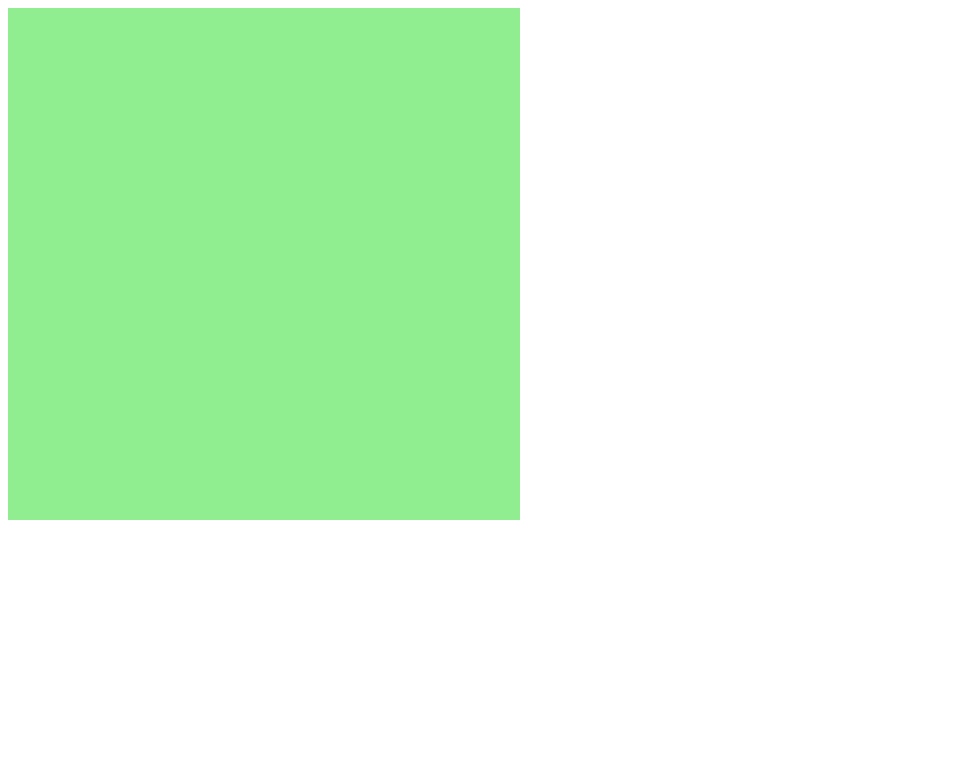
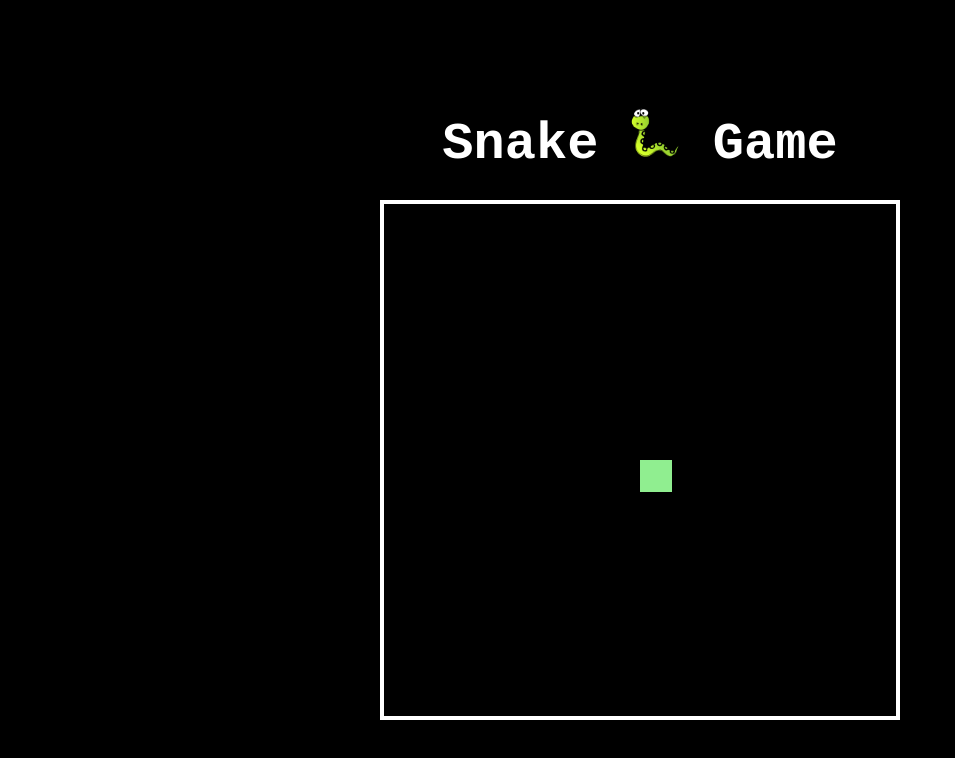
Before and after one commit to PaulaCBS/projetos-dio, a plain HTML site: page snake-game-js/snake-game.html in a window 1280 px wide. Shown: the whole page, without its empty margins (0-955 px from the left). Drawn offline with Linux system fonts and the light colour scheme.

Commit message:
adicionada cobrinha e css ao snake-game

```diff
--- a/snake-game-js/snake-game.css
+++ b/snake-game-js/snake-game.css
@@ -0,0 +1,26 @@
+*{
+    margin: 0;
+    padding: 0;
+    font-family: monospace;
+}
+body{
+    width: 100%;
+    height: 100vh;
+    display: flex;
+    flex-direction: column;
+    justify-content: center;
+    align-items: center;
+    background-color: #000;
+}
+.game-title{
+    margin: 2rem 0;
+    font-size: 4rem;
+    color: #FFF;
+}
+.snake-img{
+    width: 4rem;
+    height: 4rem;
+}
+canvas{
+    border: 4px solid #FFF
+}
--- a/snake-game-js/snake-game.html
+++ b/snake-game-js/snake-game.html
@@ -6,6 +6,12 @@
     <title>Snake Game</title>
 </head>
 <body>
+    <h1 class="game-title">
+        Snake
+        <img src="./snake.png" alt="cobra"class="snake-img">
+        Game
+    </h1>
+
     <canvas id="snake" width="512" height="512"></canvas>
 
     <script defer src="snake-game.js"></script>
--- a/snake-game-js/snake-game.js
+++ b/snake-game-js/snake-game.js
@@ -4,9 +4,24 @@ const box = 32;
 
 const createBG = () => {
     //cor
-    context.fillStyle = "lightGreen";
-    // eixo x, y e altura, largura (32 pixels)
+    context.fillStyle = "black";
+    // eixo x, y e altura, largura (16 quadrados de 32 pixels)
     context.fillRect(0, 0, 16 * box, 16 * box);
 }
+createBG();
 
-createBG();
+let position = [
+    //posição da parte 1
+    {
+        x: 8 * box,
+        y: 8 * box
+    }
+];
+const createSnake = () => {
+    //adiciona cada parte da cobrinha, nas respectivas posições do array
+    for(i=0; i < position.length; i++){
+        context.fillStyle = "lightGreen";
+        context.fillRect(position[i].x, position[i].y, box, box);
+    }
+}
+createSnake();
```
Also changed, not shown: snake-game-js/snake.png (added).
